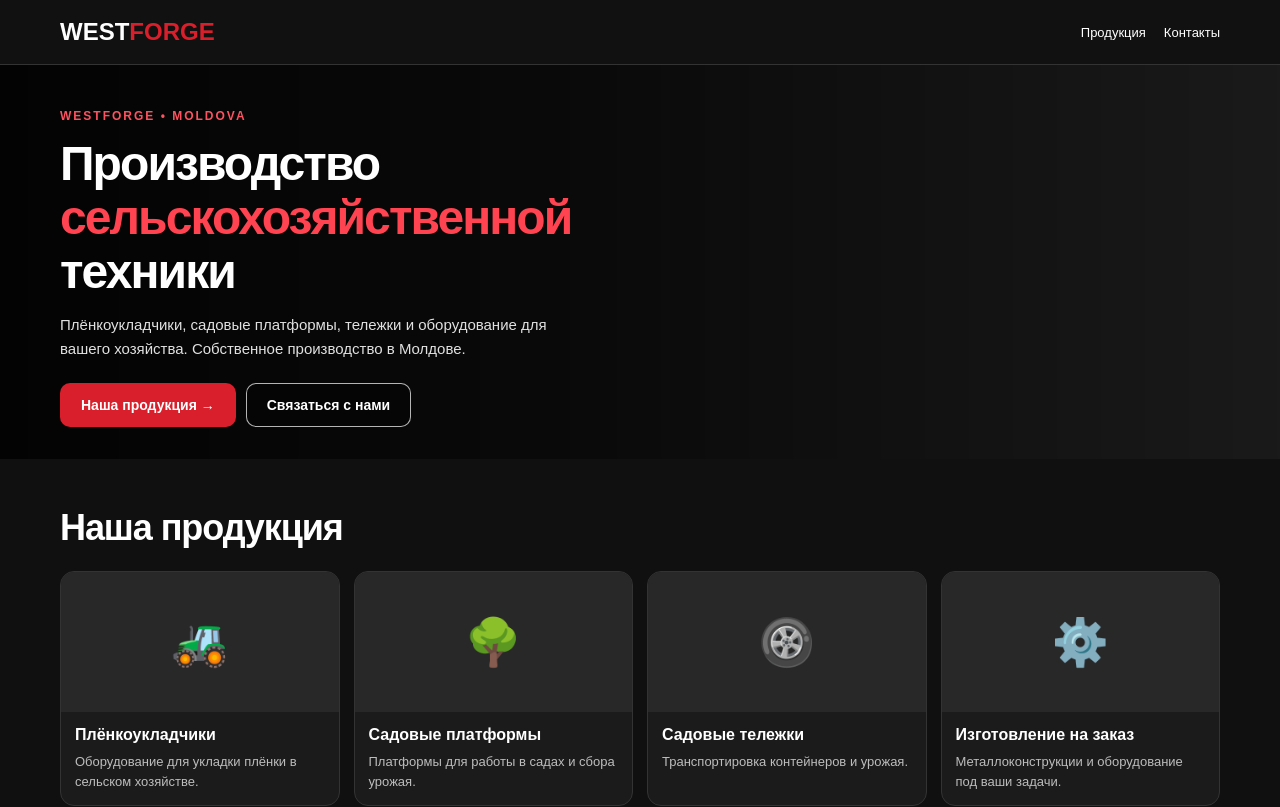
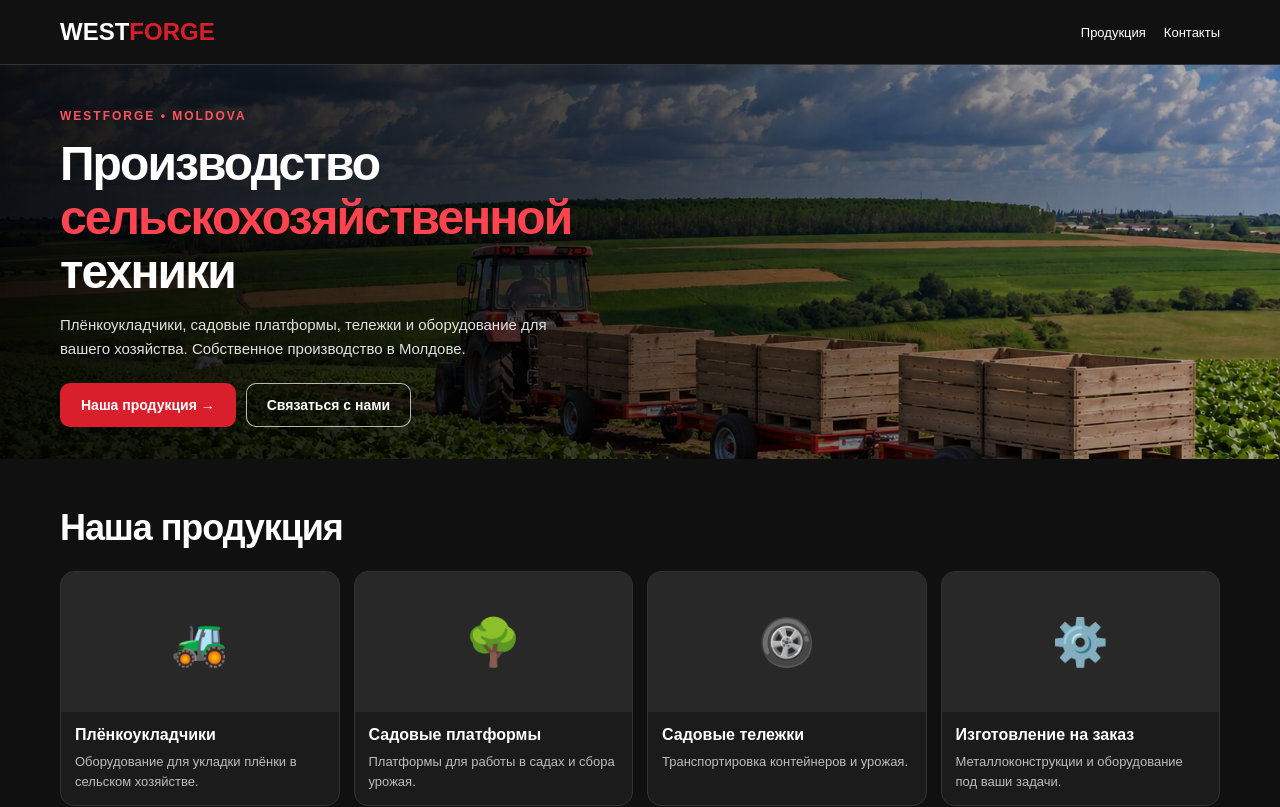
Before and after one commit to Stratu2026/WestForge, a Next.js app: page / in a window 1280 px wide. Shown: the top 807 px of the page. Built offline with nearby package versions, Linux system fonts and the light colour scheme.

Commit message:
Update page.tsx

```diff
--- a/app/page.tsx
+++ b/app/page.tsx
@@ -63,7 +63,7 @@ export default function Home() {
           alignItems: "center",
           backgroundColor: "#202020",
           backgroundImage:
-            "linear-gradient(90deg, rgba(0,0,0,.90) 0%, rgba(0,0,0,.70) 45%, rgba(0,0,0,.20) 100%), url('/hero-desktop.jpg')",
+            "linear-gradient(90deg, rgba(0,0,0,.90) 0%, rgba(0,0,0,.70) 45%, rgba(0,0,0,.20) 100%), url('/hero-desktop.webp')",
           backgroundPosition: "center",
           backgroundSize: "cover",
         }}
```
